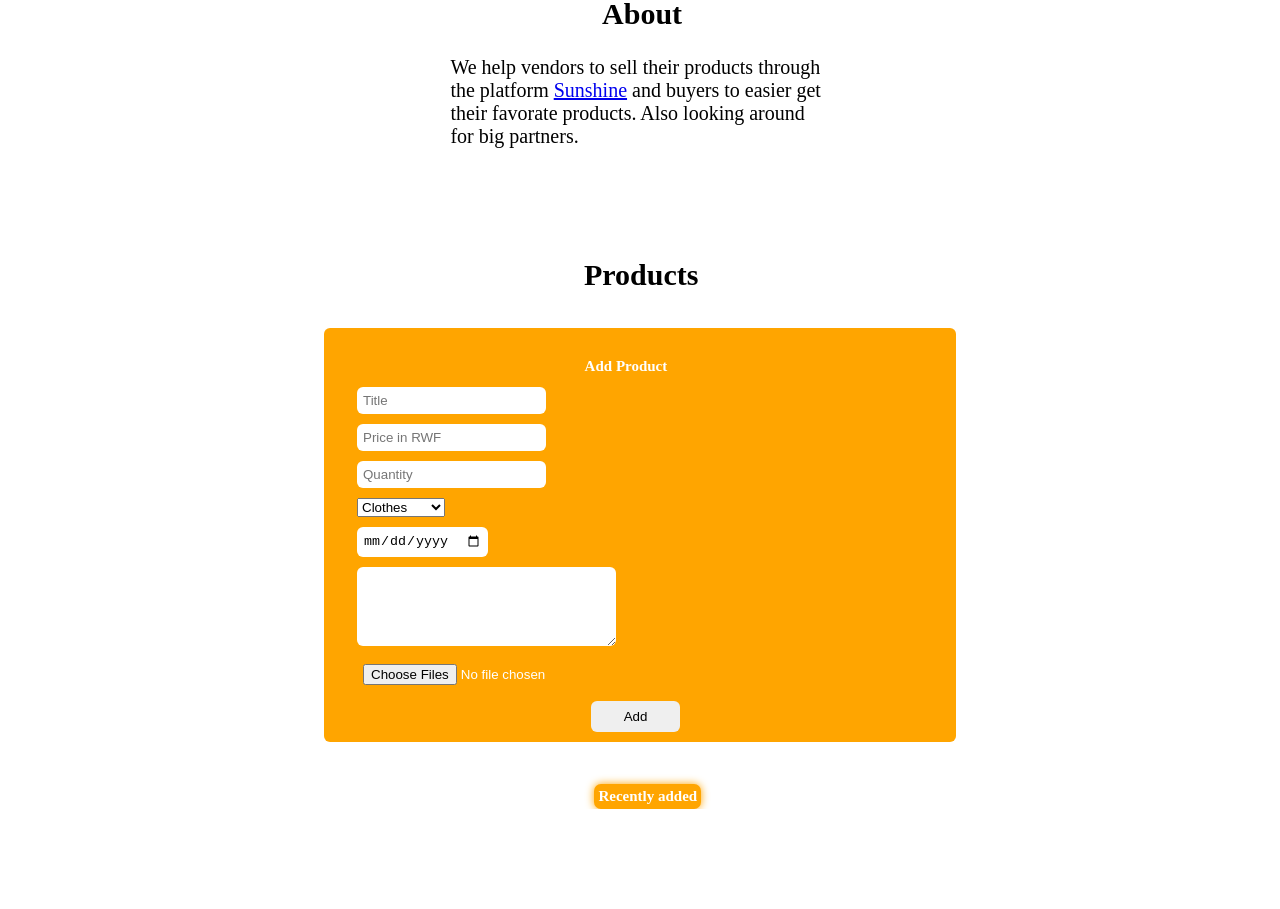
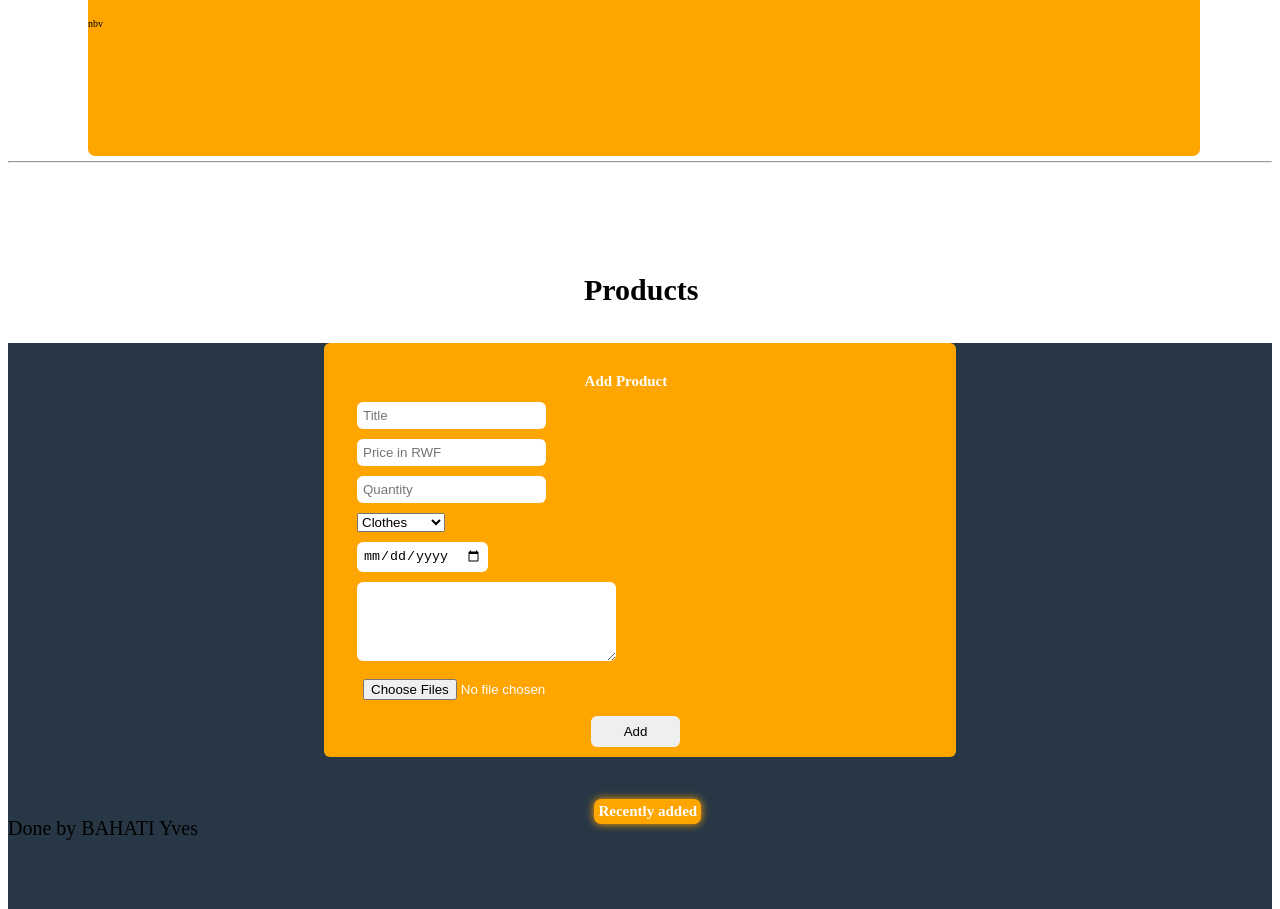
Before and after one commit to bahati10/SunShine-Andela-repo-store, a plain HTML site: page index.html in a window 1280 px wide. Shown: the part 723-1632 px from the top of the page. Before the commit the page ends 1532 px from the top, so only its background shows below. Drawn offline with Linux system fonts and the light colour scheme.

Commit message:
improved.css
style.css

```diff
--- a/index.html
+++ b/index.html
@@ -4,7 +4,7 @@
     <meta charset="UTF-8">
     <meta http-equiv="X-UA-Compatible" content="IE=edge">
     <meta name="viewport" content="width=device-width, initial-scale=1.0">
-    <title>cards</title>
+    <title>SunShine</title>
     <link rel="stylesheet" href="style.css">
     <script src="./index.js" defer></script>
     <link rel="stylesheet" href="https://cdnjs.cloudflare.com/ajax/libs/font-awesome/4.7.0/css/font-awesome.min.css ">
@@ -37,10 +37,11 @@
                 We help vendors to sell their products
                 through the platform <a href="#home " id="home">Sunshine</a>
                 and buyers to easier get their favorate products.
-                Also looking around for big partners.
+                Also looking around for big partners. Get your products here for big
+                discounts and we accept coupons.
             </p>
-        </div>
-    </section>
+        </div>nbv
+    </section> <hr>
 
 
     <section class="products-section" id="products">
@@ -86,6 +87,7 @@
                 <div class="grid">
                     <h1 class="recently">Recently added</h1>
             </div>
+            <div class="copyright">Done by BAHATI Yves</div>
         </div>
     </div>
 </section>
--- a/style.css
+++ b/style.css
@@ -87,14 +87,18 @@ a.active,a:hover{
 }
 
 .card-header{
-    margin-right: 15px;
+    margin-left: 36px;
     display: flex;
     text-align: center;
-    font-size: 1.5rem;
+    font-size: 2rem;
     font-weight: bold;
-    color: orange;
+    color: white;
     justify-content: center;
     align-items: center;
+    border: 2px solid orange;
+    width: 120px;
+    background-color: orange;
+    border-radius: 6px;
 }
 
 
@@ -118,6 +122,10 @@ a.active,a:hover{
 .form-container{
     margin-top: 180px;
     padding-top: 20px;
+    width: 50%;
+    border-radius: 6px;
+    margin-left: 25%;
+    background-color: orange;
 }
 
 .home{
@@ -143,29 +151,26 @@ a.active,a:hover{
 
 .about{
     margin-top: 50%;
-    width: 30%;
+    width: 20%;
     height: 25;
-    margin-left: 35%;
+    margin-left: 25%;
 
 
 }
 
 .about-title{
     font-size: 3em;
-    margin-left: 40%;
+    margin-left: 230px;
+    color: #fff;
 }
 
 .about-p{
     font-size: 2em;
     text-decoration: none;
+    width: 50vw;
+    color: white;
 }
 
-.form-container{
-   width: 50%;
-   border-radius: 6px;
-   margin-left: 25%;
-   background-color: orange;
-}
 .title{
     margin-bottom: 10px;
 }
@@ -201,7 +206,8 @@ a.active,a:hover{
 }
 
 .submit-btn:hover{
-    background-color: rgb(253, 212, 136);
+    background-color: rgb(255, 189, 35);
+    color: white;
 }
 
 
@@ -224,7 +230,7 @@ a.active,a:hover{
 
 .inventory-form{
     color: white;
-    margin-left: 33px;
+   margin-left: 33px;
     margin-top: 10px;
 }
 
@@ -252,3 +258,24 @@ input{
     color: white;
     box-shadow: 0 0 8px orange;
 }
+.about-section {
+    background: orange;
+    border-radius: 7px;
+    width: 80%;
+    padding-bottom: 10%;
+    margin-right: 70%;
+    padding-right: 8%;
+    margin-left: 80px;
+
+}
+
+
+.products-section{
+    background-color:#273746;
+    padding-bottom: 20%;
+}
+
+
+.copyright{
+    font-size: 20px;
+}
```
